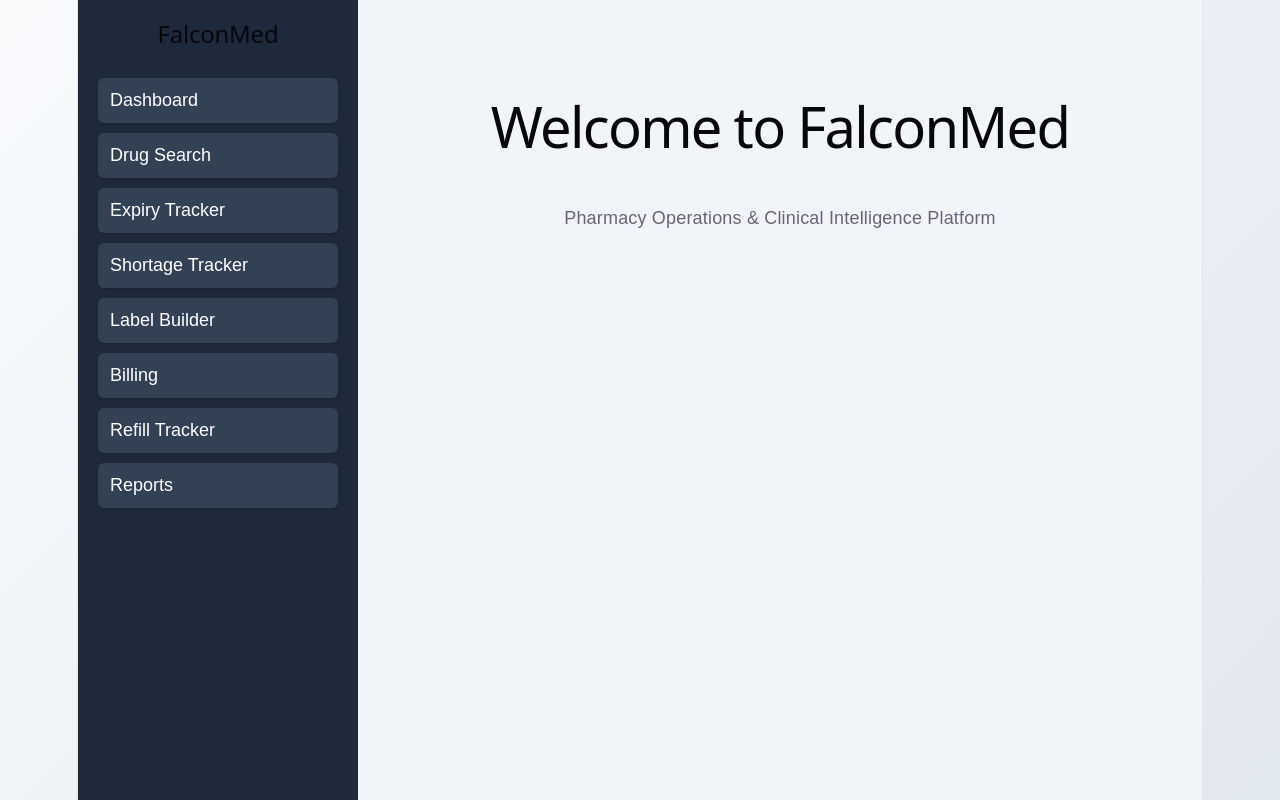
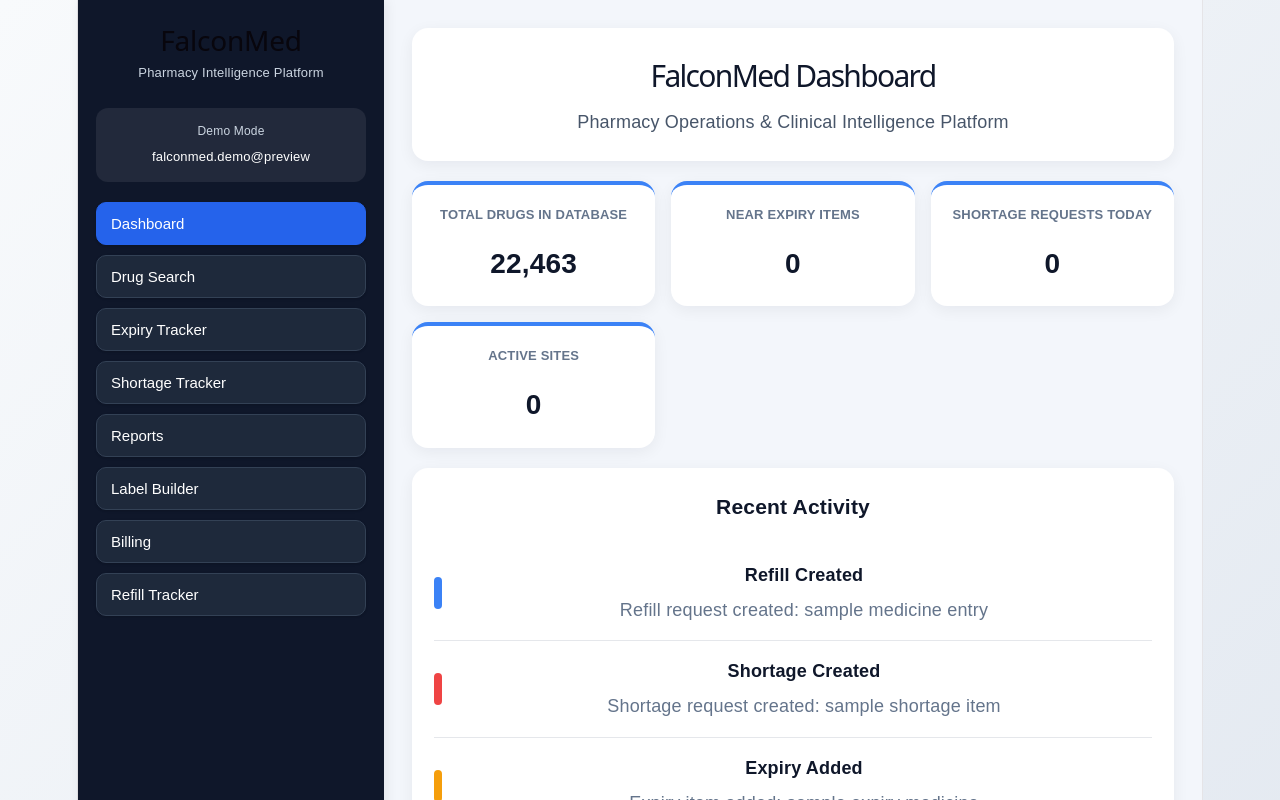
Before and after one commit to mohammadph222-web/falconmed, a React (Vite) app in the folder falconmed/: page / in a window 1280 px wide. Shown: the top 800 px of the page. Built offline with nearby package versions, Linux system fonts and the light colour scheme.

Commit message:
FalconMed polished demo mode

```diff
--- a/falconmed/src/App.jsx
+++ b/falconmed/src/App.jsx
@@ -1,4 +1,4 @@
-import { useEffect, useState } from "react";
+import { useState } from "react";
 import DrugSearch from "./DrugSearch";
 import ExpiryTracker from "./ExpiryTracker";
 import ShortageTracker from "./ShortageTracker";
@@ -12,91 +12,397 @@ export default function App() {
 
   const renderPage = () => {
     switch (page) {
-      case "drug":
-        return <DrugSearch />;
+      case "drugsearch":
+        return (
+          <div style={contentCard}>
+            <DrugSearch />
+          </div>
+        );
       case "expiry":
-        return <ExpiryTracker />;
+        return (
+          <div style={contentCard}>
+            <ExpiryTracker />
+          </div>
+        );
       case "shortage":
-        return <ShortageTracker />;
-      case "label":
-        return <LabelBuilder />;
+        return (
+          <div style={contentCard}>
+            <ShortageTracker />
+          </div>
+        );
+      case "reports":
+        return (
+          <div style={contentCard}>
+            <Reports />
+          </div>
+        );
+      case "labels":
+        return (
+          <div style={contentCard}>
+            <LabelBuilder />
+          </div>
+        );
       case "billing":
-        return <Billing />;
+        return (
+          <div style={contentCard}>
+            <Billing />
+          </div>
+        );
       case "refill":
-        return <RefillTracker />;
-      case "reports":
-        return <Reports />;
+        return (
+          <div style={contentCard}>
+            <RefillTracker />
+          </div>
+        );
       default:
         return (
-          <div style={{ padding: "20px" }}>
-            <h1>Welcome to FalconMed</h1>
-            <p>Pharmacy Operations & Clinical Intelligence Platform</p>
+          <>
+            <div style={headerCard}>
+              <h1 style={headerTitle}>FalconMed Dashboard</h1>
+              <p style={headerText}>
+                Pharmacy Operations & Clinical Intelligence Platform
+              </p>
             </div>
+
+            <div style={cardsGrid}>
+              <div style={statCard}>
+                <div style={statLabel}>TOTAL DRUGS IN DATABASE</div>
+                <div style={statValue}>22,463</div>
+              </div>
+
+              <div style={statCard}>
+                <div style={statLabel}>NEAR EXPIRY ITEMS</div>
+                <div style={statValue}>0</div>
+              </div>
+
+              <div style={statCard}>
+                <div style={statLabel}>SHORTAGE REQUESTS TODAY</div>
+                <div style={statValue}>0</div>
+              </div>
+
+              <div style={statCard}>
+                <div style={statLabel}>ACTIVE SITES</div>
+                <div style={statValue}>0</div>
+              </div>
+            </div>
+
+            <div style={contentCard}>
+              <h3 style={sectionTitle}>Recent Activity</h3>
+
+              <div style={activityItem}>
+                <div style={activityBarBlue}></div>
+                <div style={activityContent}>
+                  <div style={activityTitle}>Refill Created</div>
+                  <div style={activityText}>
+                    Refill request created: sample medicine entry
+                  </div>
+                </div>
+              </div>
+
+              <div style={activityItem}>
+                <div style={activityBarRed}></div>
+                <div style={activityContent}>
+                  <div style={activityTitle}>Shortage Created</div>
+                  <div style={activityText}>
+                    Shortage request created: sample shortage item
+                  </div>
+                </div>
+              </div>
+
+              <div style={activityItem}>
+                <div style={activityBarOrange}></div>
+                <div style={activityContent}>
+                  <div style={activityTitle}>Expiry Added</div>
+                  <div style={activityText}>
+                    Expiry item added: sample expiry medicine
+                  </div>
+                </div>
+              </div>
+            </div>
+
+            <div style={contentCard}>
+              <h3 style={sectionTitle}>Overview</h3>
+              <p style={sectionText}>
+                FalconMed is a pharmacy operations and clinical intelligence
+                platform designed for hospitals and community pharmacies.
+              </p>
+            </div>
+          </>
         );
     }
   };
 
   return (
-    <div style={{ display: "flex", minHeight: "100vh", fontFamily: "Arial" }}>
-      <div
-        style={{
-          width: "240px",
-          background: "#1e293b",
-          color: "white",
-          padding: "20px",
-        }}
+    <div style={layout}>
+      <aside style={sidebar}>
+        <div>
+          <div style={brandBox}>
+            <h2 style={brandTitle}>FalconMed</h2>
+            <p style={brandSub}>Pharmacy Intelligence Platform</p>
+          </div>
+
+          <div style={userCard}>
+            <div style={userLabel}>Demo Mode</div>
+            <div style={userEmail}>falconmed.demo@preview</div>
+          </div>
+
+          <button
+            style={page === "dashboard" ? activeBtn : btn}
+            onClick={() => setPage("dashboard")}
           >
-        <h2 style={{ marginBottom: "30px" }}>FalconMed</h2>
-
-        <button style={menuBtn} onClick={() => setPage("dashboard")}>
             Dashboard
           </button>
 
-        <button style={menuBtn} onClick={() => setPage("drug")}>
+          <button
+            style={page === "drugsearch" ? activeBtn : btn}
+            onClick={() => setPage("drugsearch")}
+          >
             Drug Search
           </button>
 
-        <button style={menuBtn} onClick={() => setPage("expiry")}>
+          <button
+            style={page === "expiry" ? activeBtn : btn}
+            onClick={() => setPage("expiry")}
+          >
             Expiry Tracker
           </button>
 
-        <button style={menuBtn} onClick={() => setPage("shortage")}>
+          <button
+            style={page === "shortage" ? activeBtn : btn}
+            onClick={() => setPage("shortage")}
+          >
             Shortage Tracker
           </button>
 
-        <button style={menuBtn} onClick={() => setPage("label")}>
+          <button
+            style={page === "reports" ? activeBtn : btn}
+            onClick={() => setPage("reports")}
+          >
+            Reports
+          </button>
+
+          <button
+            style={page === "labels" ? activeBtn : btn}
+            onClick={() => setPage("labels")}
+          >
             Label Builder
           </button>
 
-        <button style={menuBtn} onClick={() => setPage("billing")}>
+          <button
+            style={page === "billing" ? activeBtn : btn}
+            onClick={() => setPage("billing")}
+          >
             Billing
           </button>
 
-        <button style={menuBtn} onClick={() => setPage("refill")}>
+          <button
+            style={page === "refill" ? activeBtn : btn}
+            onClick={() => setPage("refill")}
+          >
             Refill Tracker
-        </button>
-
-        <button style={menuBtn} onClick={() => setPage("reports")}>
-          Reports
           </button>
         </div>
 
-      <div style={{ flex: 1, background: "#f1f5f9", padding: "30px" }}>
-        {renderPage()}
-      </div>
+        <div style={demoFooter}>Demo Preview</div>
+      </aside>
+
+      <main style={main}>{renderPage()}</main>
     </div>
   );
 }
 
-const menuBtn = {
+const layout = {
+  display: "flex",
+  minHeight: "100vh",
+  background: "#f3f6fb",
+  fontFamily: "Arial, sans-serif",
+};
+
+const sidebar = {
+  width: "270px",
+  background: "#0f172a",
+  color: "white",
+  padding: "24px 18px",
+  display: "flex",
+  flexDirection: "column",
+  justifyContent: "space-between",
+  boxShadow: "2px 0 12px rgba(0,0,0,0.08)",
+};
+
+const brandBox = {
+  marginBottom: "24px",
+};
+
+const brandTitle = {
+  margin: 0,
+  fontSize: "28px",
+};
+
+const brandSub = {
+  marginTop: "6px",
+  fontSize: "13px",
+  color: "#cbd5e1",
+};
+
+const userCard = {
+  background: "rgba(255,255,255,0.08)",
+  borderRadius: "12px",
+  padding: "14px",
+  marginBottom: "20px",
+};
+
+const userLabel = {
+  fontSize: "12px",
+  color: "#cbd5e1",
+  marginBottom: "6px",
+};
+
+const userEmail = {
+  fontSize: "13px",
+  wordBreak: "break-word",
+};
+
+const btn = {
   display: "block",
   width: "100%",
-  padding: "12px",
-  marginBottom: "10px",
-  background: "#334155",
-  border: "none",
+  padding: "12px 14px",
+  marginTop: "10px",
+  background: "#1e293b",
   color: "white",
+  border: "1px solid #334155",
+  borderRadius: "10px",
   cursor: "pointer",
-  borderRadius: "6px",
   textAlign: "left",
+  fontSize: "15px",
 };
+
+const activeBtn = {
+  ...btn,
+  background: "#2563eb",
+  border: "1px solid #2563eb",
+};
+
+const main = {
+  flex: 1,
+  padding: "28px",
+};
+
+const headerCard = {
+  background: "white",
+  borderRadius: "16px",
+  padding: "24px",
+  boxShadow: "0 4px 16px rgba(15, 23, 42, 0.06)",
+  marginBottom: "20px",
+  textAlign: "center",
+};
+
+const headerTitle = {
+  margin: 0,
+  fontSize: "30px",
+  color: "#0f172a",
+};
+
+const headerText = {
+  marginTop: "8px",
+  color: "#475569",
+  fontSize: "18px",
+};
+
+const cardsGrid = {
+  display: "grid",
+  gridTemplateColumns: "repeat(auto-fit, minmax(220px, 1fr))",
+  gap: "16px",
+  marginBottom: "20px",
+};
+
+const statCard = {
+  background: "white",
+  borderRadius: "16px",
+  padding: "20px",
+  boxShadow: "0 4px 16px rgba(15, 23, 42, 0.06)",
+  borderTop: "4px solid #3b82f6",
+  textAlign: "center",
+};
+
+const statLabel = {
+  fontSize: "13px",
+  color: "#64748b",
+  marginBottom: "16px",
+  fontWeight: "bold",
+};
+
+const statValue = {
+  fontSize: "28px",
+  fontWeight: "bold",
+  color: "#0f172a",
+};
+
+const contentCard = {
+  background: "white",
+  borderRadius: "16px",
+  padding: "22px",
+  boxShadow: "0 4px 16px rgba(15, 23, 42, 0.06)",
+  marginBottom: "20px",
+};
+
+const sectionTitle = {
+  marginTop: 0,
+  color: "#0f172a",
+  textAlign: "center",
+};
+
+const sectionText = {
+  color: "#475569",
+  lineHeight: 1.7,
+  textAlign: "center",
+};
+
+const activityItem = {
+  display: "flex",
+  gap: "14px",
+  alignItems: "center",
+  padding: "16px 0",
+  borderBottom: "1px solid #e5e7eb",
+};
+
+const activityBarBlue = {
+  width: "8px",
+  height: "32px",
+  borderRadius: "8px",
+  background: "#3b82f6",
+};
+
+const activityBarRed = {
+  width: "8px",
+  height: "32px",
+  borderRadius: "8px",
+  background: "#ef4444",
+};
+
+const activityBarOrange = {
+  width: "8px",
+  height: "32px",
+  borderRadius: "8px",
+  background: "#f59e0b",
+};
+
+const activityContent = {
+  flex: 1,
+};
+
+const activityTitle = {
+  fontWeight: "bold",
+  color: "#0f172a",
+  marginBottom: "6px",
+};
+
+const activityText = {
+  color: "#64748b",
+};
+
+const demoFooter = {
+  color: "#cbd5e1",
+  fontSize: "13px",
+  textAlign: "center",
+  paddingTop: "20px",
+};
```
Lines whose indentation alone changed are shown as unchanged.
